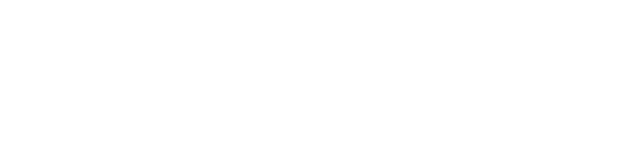
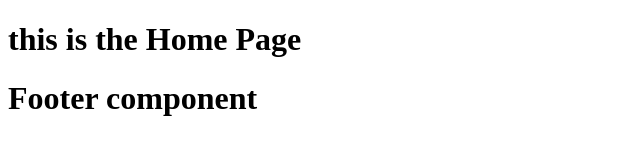
Before and after one commit to berthold91/ecommerce-template, a website: page src/index.html in a window 1280 px wide. Shown: the whole page, without its empty margins (0-640 px from the left). Drawn offline with Linux system fonts and the light colour scheme.

Commit message:
url Router Created

```diff
--- /dev/null
+++ b/src/components/Footer/Footer.js
@@ -0,0 +1,9 @@
+const Footer = {
+    render: ()=>{
+        return (`
+            <h1>Footer component</h1>
+            `);
+    }
+};
+
+export default Footer;
--- /dev/null
+++ b/src/components/Header/Header.js
@@ -0,0 +1,12 @@
+
+const Header =  {
+    render: () => {
+        return (`
+            <header>
+               <div class="topbar"></div>
+               <nav class="navbar"></nav>
+            </header>
+            `);
+    }
+};
+export default Header;
--- /dev/null
+++ b/src/components/Header/Header.scss
@@ -0,0 +1,3 @@
+h1{
+    color: red;
+}
--- a/src/index.html
+++ b/src/index.html
@@ -3,6 +3,7 @@
 <head>
     <meta charset="UTF-8">
     <meta name="viewport" content="width=device-width, initial-scale=1.0">
+    <script type="module" src="index.js"></script>
     <title>Document</title>
 </head>
 <body>
--- /dev/null
+++ b/src/index.js
@@ -0,0 +1,22 @@
+import Error404Page from "./pages/Error404Page/Error404Page.js";
+import HomePage from "./pages/HomePage/HomePage.js";
+import ProductPage from "./pages/ProductPage/ProductPage.js";
+import { parseRequestUrl } from "./utils.js";
+
+const routes = {
+    "/": HomePage,
+    "/#/products/:id": ProductPage
+};
+const router = () => {
+    const request = parseRequestUrl();
+    const parseUrl = ( request.controller ? `/${ request.controller }` : '/' ) +
+                     ( request.id ? `/${request.id}` : '' ) +
+                     ( request.params ? `/${ request.params }` : '' );
+
+    const pages = routes[parseUrl] ? routes[parseUrl] : Error404Page;
+    const main = document.getElementById('main');
+    main.innerHTML = pages.render();
+};
+
+window.addEventListener("load", router);
+window.addEventListener("hashchange", router);
--- /dev/null
+++ b/src/pages/Error404Page/Error404Page.js
@@ -0,0 +1,6 @@
+const Error404Page = {
+    render: () => {
+        return `<h1>This is the Error 404 Page</h1>`;
+    }
+}
+export default Error404Page;
--- /dev/null
+++ b/src/pages/HomePage/HomePage.js
@@ -0,0 +1,12 @@
+import Footer from '../../components/Footer/Footer.js';
+import Header from '../../components/Header/Header.js'
+const HomePage = {
+    render: () => {
+        return ( `
+        ${ Header.render() }
+        <h1> this is the Home Page </h2>
+        ${ Footer.render() }
+        `);
+    }
+}
+export default HomePage;
--- /dev/null
+++ b/src/pages/ProductPage/ProductPage.js
@@ -0,0 +1,6 @@
+const ProductPage = {
+    render: () => {
+        return `<h1>This is the Product Page</h1>`;
+    }
+}
+export default ProductPage;
--- a/src/utils.js
+++ b/src/utils.js
@@ -0,0 +1,9 @@
+export const parseRequestUrl = () => {
+    const url = document.location.hash.toLowerCase();
+    const request = url.split("/");
+    return{
+        controller: request[1],
+        id: request[2],
+        params: url[3]
+    }
+}
```
Also changed, not shown: src/components/Footer/Footer.scss (added), src/pages/Error404Page/Error404Page.scss (added), src/pages/HomePage/HomePage.scss (added), src/pages/ProductPage/ProductPage.scss (added), 1 other file.
